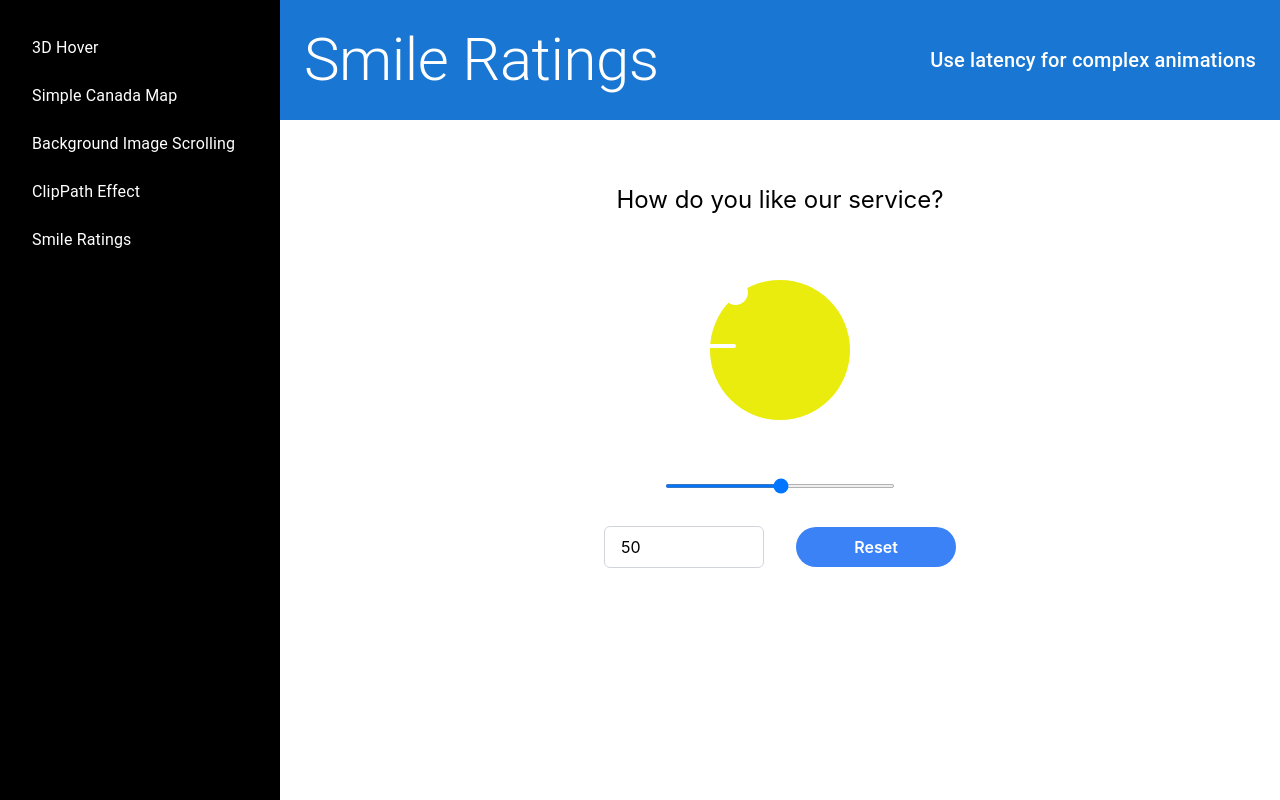
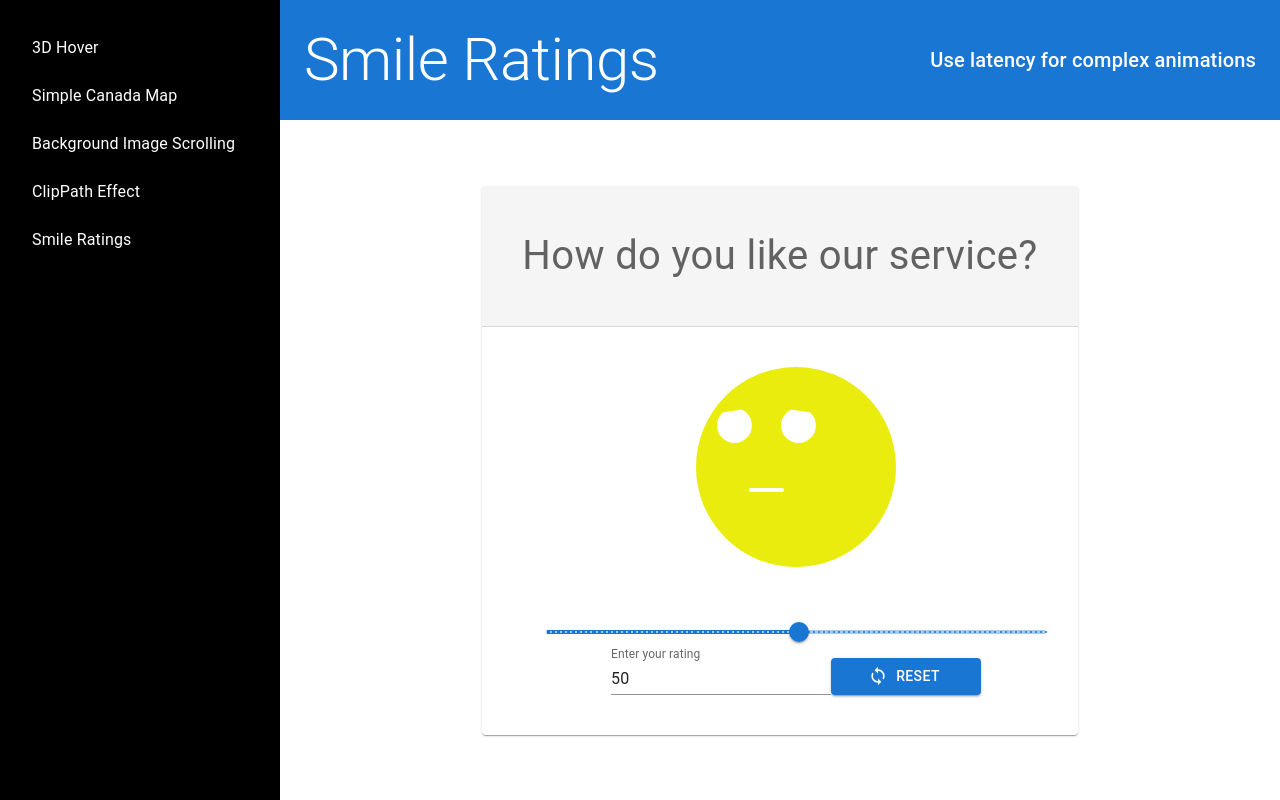
Before and after one commit to zhihao-qiu/frontend-collections, a React (Create React App) app: page /SmileRatings in a window 1280 px wide. Built offline with nearby package versions, Linux system fonts and the light colour scheme.

Commit message:
apply mui for SmileRatings

```diff
--- a/src/SmileRatings/SmileRatings.css
+++ b/src/SmileRatings/SmileRatings.css
@@ -1,6 +1,6 @@
 .face {
-  width: 140px;
-  height: 140px;
+  width: 200px;
+  height: 200px;
 
   border-radius: 50%;
   background-color: red;
@@ -11,38 +11,38 @@
 }
 
 .lefteye {
-  width: 25px;
-  height: 25px;
+  width: 35px;
+  height: 35px;
 
   border-radius: 50%;
   background-color: #fff;
   animation: lefteye 1s linear var(--delay) paused;
 
   position: absolute;
-  top: 35%;
-  left: 53.5%;
+  top: 51%;
+  left: 56%;
 }
 
 .righteye {
-  width: 25px;
-  height: 25px;
+  width: 35px;
+  height: 35px;
 
   border-radius: 50%;
   background-color: #fff;
   animation: righteye 1s linear var(--delay) paused;
 
   position: absolute;
-  top: 35%;
-  left: 56.5%;
+  top: 51%;
+  left: 61%;
 }
 
 .mouth {
   position: absolute;
-  width: 32px;
-  height: 32px;
+  width: 35px;
+  height: 35px;
 
-  top: 38%;
-  left: 55%;
+  top: 56%;
+  left: 58.5%;
   border-radius: 32px;
   box-shadow: inset 0 2px 0 #fff;
   animation: mouth 1s linear var(--delay) paused;
@@ -51,7 +51,6 @@
 }
 
 input[type='range'] {
-  /* accent-color: #811515; */
   width: 230px;
   height: 4px;
   border-radius: 2px;
--- a/src/SmileRatings/index.js
+++ b/src/SmileRatings/index.js
@@ -1,6 +1,18 @@
 import React, { useState, useEffect } from 'react';
 import '../App.css';
 import './SmileRatings.css';
+import AppBar from '@mui/material/AppBar';
+import Toolbar from '@mui/material/Toolbar';
+import Typography from '@mui/material/Typography';
+import Paper from '@mui/material/Paper';
+import Grid from '@mui/material/Grid';
+import Button from '@mui/material/Button';
+import TextField from '@mui/material/TextField';
+import { Box } from '@mui/material';
+import { Container } from '@mui/system';
+import LoopIcon from '@mui/icons-material/Loop';
+import Slider from '@mui/material/Slider';
+
 const SmileRatings = ({ setTopic }) => {
   useEffect(() => {
     setTopic('SmileRatings');
@@ -8,7 +20,7 @@ const SmileRatings = ({ setTopic }) => {
 
   const [rangeValue, setRangeValue] = useState(0.5);
 
-  const handleMove = (e) => {
+  const handleChange = (e) => {
     const value = parseFloat(e.target.value);
     setRangeValue(value);
   };
@@ -16,15 +28,12 @@ const SmileRatings = ({ setTopic }) => {
   const handleKeyDown = (e) => {
     const currentKey = e.key;
     const value = parseFloat(e.target.value);
-    console.log(currentKey);
     // if key is Enter, then setRangeValue to (current value / 100)
     if (currentKey === 'Enter') {
-      console.log(value);
-      if (!Number(value)) {
+      if (isNaN(value)) {
         alert('Please enter a valid number between 0 and 99');
         return;
       }
-
       if (value < 0 || value > 99) {
         alert('Please enter a valid number between 0 and 99');
         return;
@@ -51,29 +60,72 @@ const SmileRatings = ({ setTopic }) => {
   }, [rangeValue]);
 
   return (
-    <div className='w-full h-full flex flex-col items-center mt-16'>
-      <div className='w-full mb-16'>
-        <p className='text-2xl'>How do you like our service?</p>
-      </div>
+    <Box sx={
+      {
+        width: '100%',
+        height: '100%',
+        display: 'flex',
+        flexDirection: 'column',
+        justifyContent: 'center',
+        alignItems: 'center',
+      }}>
+      <Paper sx={
+        {
+          maxWidth: 936,
+          margin: 'auto',
+          overflow: 'hidden',
+        }
+      }>
+        <AppBar
+          position="static"
+          color="default"
+          elevation={0}
+          sx={{ borderBottom: '1px solid rgba(0, 0, 0, 0.12)' }}
+        >
+          <Toolbar>
+            <Grid container spacing={2} alignItems="center">
+              <Grid item xs>
+                <Typography sx={{ my: 5, mx: 2, fontSize: 40 }} color="text.secondary" align="center">
+                  How do you like our service?
+                </Typography>
+              </Grid>
+            </Grid>
+          </Toolbar>
+        </AppBar>
+        <Container sx={{ my: 5, mx: 2, display: 'flex', flexDirection: 'Column', justifyContent: 'center', alignItems: 'center' }} color="text.secondary" align="center">
           <div className='smile_face'>
             <div className='face'></div>
             <div className='lefteye'></div>
             <div className='righteye'></div>
             <div className='mouth'></div>
           </div>
-      <div className='w-full'>
-        <input type='range' min='0' max='0.99' step='0.01' defaultValue={0.5} onInput={(e) => {
-          handleMove(e);
-        }} />
-      </div>
-      <div>
-        <input type='text' className='border border-gray-300 rounded-md w-40 py-2 px-4 mt-8 mr-8' onKeyDown={(e) => { handleKeyDown(e); }}>
-        </input>
-        <button className='inline-block bg-blue-500 hover:bg-blue-600 text-white font-semibold w-40 py-2 px-4 rounded-full mt-8' onClick={() => {
+          <Slider
+            defaultValue={0.5}
+            step={0.01}
+            marks
+            min={0.00}
+            max={0.99}
+            sx = {{ width: 500 }}
+            valueLabelDisplay="auto"
+            valueLabelFormat={(value) => Math.floor(value * 100)}
+            value={rangeValue}
+            onChange={(e) => { handleChange(e); }}
+          />
+          <Container sx={{ width: '100%', display: 'flex', flexDirection: 'Row', justifyContent: 'center', alignItems: 'end' }}>
+            <TextField
+              id="standard-basic"
+              label="Enter your rating"
+              variant="standard"
+              onKeyDown={(e) => { handleKeyDown(e); }}
+            />
+            <Button variant="contained" color="primary" sx={{ width: 150 }} startIcon={<LoopIcon />} onClick={() => {
               setRangeValue(0.5);
-        }}>Reset</button>
-      </div>
-    </div>
+            }}>Reset</Button>
+
+          </Container>
+        </Container>
+      </Paper>
+    </Box>
   );
 };
 
```
Lines whose indentation alone changed are shown as unchanged.
